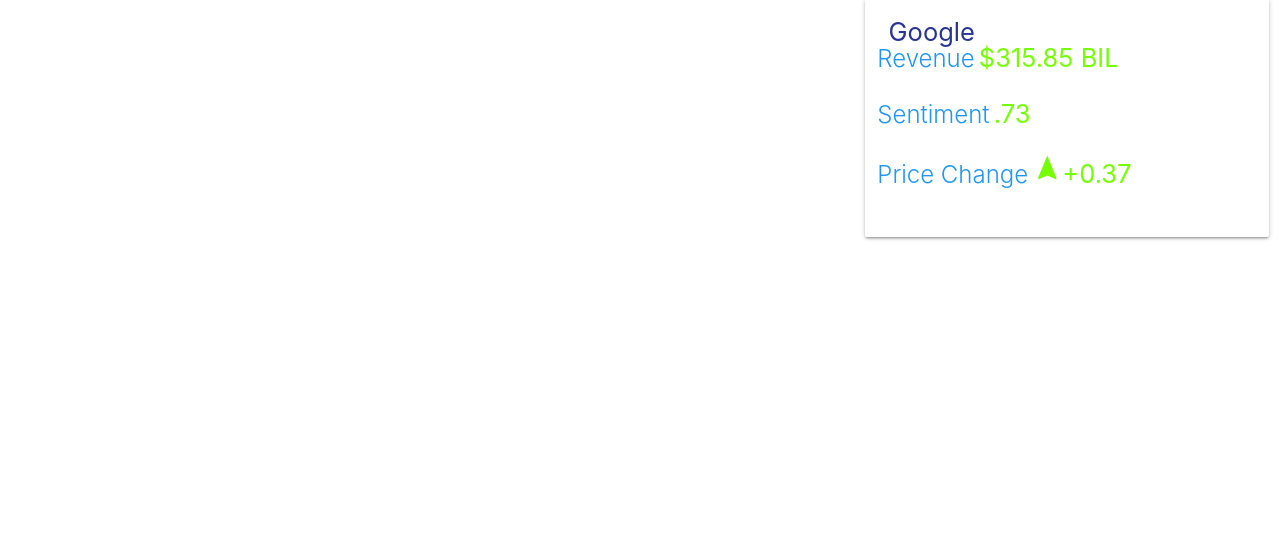
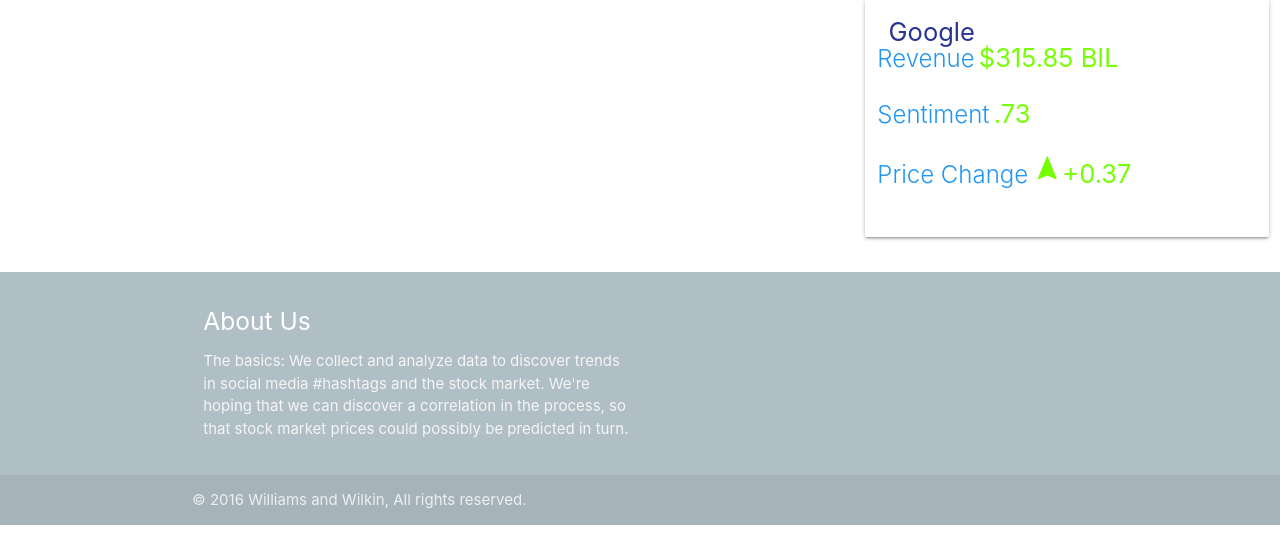
Before and after one commit to pwill2/ExchangeHack, a Django app: page /smh2/ in a window 1280 px wide. Shown: the part 1001-1546 px from the top of the page. Before the commit the page ends 1241 px from the top, so only its background shows below. Run offline with Django 3.2, Linux system fonts and the light colour scheme; some libraries are stand-ins or nearby versions.

Commit message:
finished basics of site

```diff
--- a/smh/smh2/static/smh2/style.css
+++ b/smh/smh2/static/smh2/style.css
@@ -82,3 +82,7 @@ a {
 .company_details > col {
     padding: 0; !important
 }
+
+footer.page-footer {
+    background-color: #b0bec5;
+}
--- a/smh/smh2/templates/smh2/index.html
+++ b/smh/smh2/templates/smh2/index.html
@@ -166,6 +166,32 @@
             </div> <!-- end of row 2-->
         </div>
 
+        <footer class="page-footer">
+          <div class="container">
+            <div class="row">
+              <div class="col l6 s12">
+                <h5 class="white-text">About Us</h5>
+                <p class="grey-text text-lighten-4">The basics: We collect and analyze data to discover trends in social media #hashtags and the stock market. We're hoping that we can discover a correlation in the process, so that stock market prices could possibly be predicted in turn. </p>
+              </div>
+              <!-- <div class="col l4 offset-l2 s12">
+                <h5 class="white-text">Links</h5>
+                <ul>
+                  <li><a class="grey-text text-lighten-3" href="#!">Link 1</a></li>
+                  <li><a class="grey-text text-lighten-3" href="#!">Link 2</a></li>
+                  <li><a class="grey-text text-lighten-3" href="#!">Link 3</a></li>
+                  <li><a class="grey-text text-lighten-3" href="#!">Link 4</a></li>
+                </ul>
+              </div> -->
+            </div>
+          </div>
+          <div class="footer-copyright">
+            <div class="container">
+            © 2016 Williams and Wilkin, All rights reserved.
+            </div>
+          </div>
+        </footer>
+
+
         {% block footer %}
             <!--Import jQuery before materialize.js-->
             <script src="https://ajax.googleapis.com/ajax/libs/jquery/3.1.0/jquery.min.js"></script>
```
